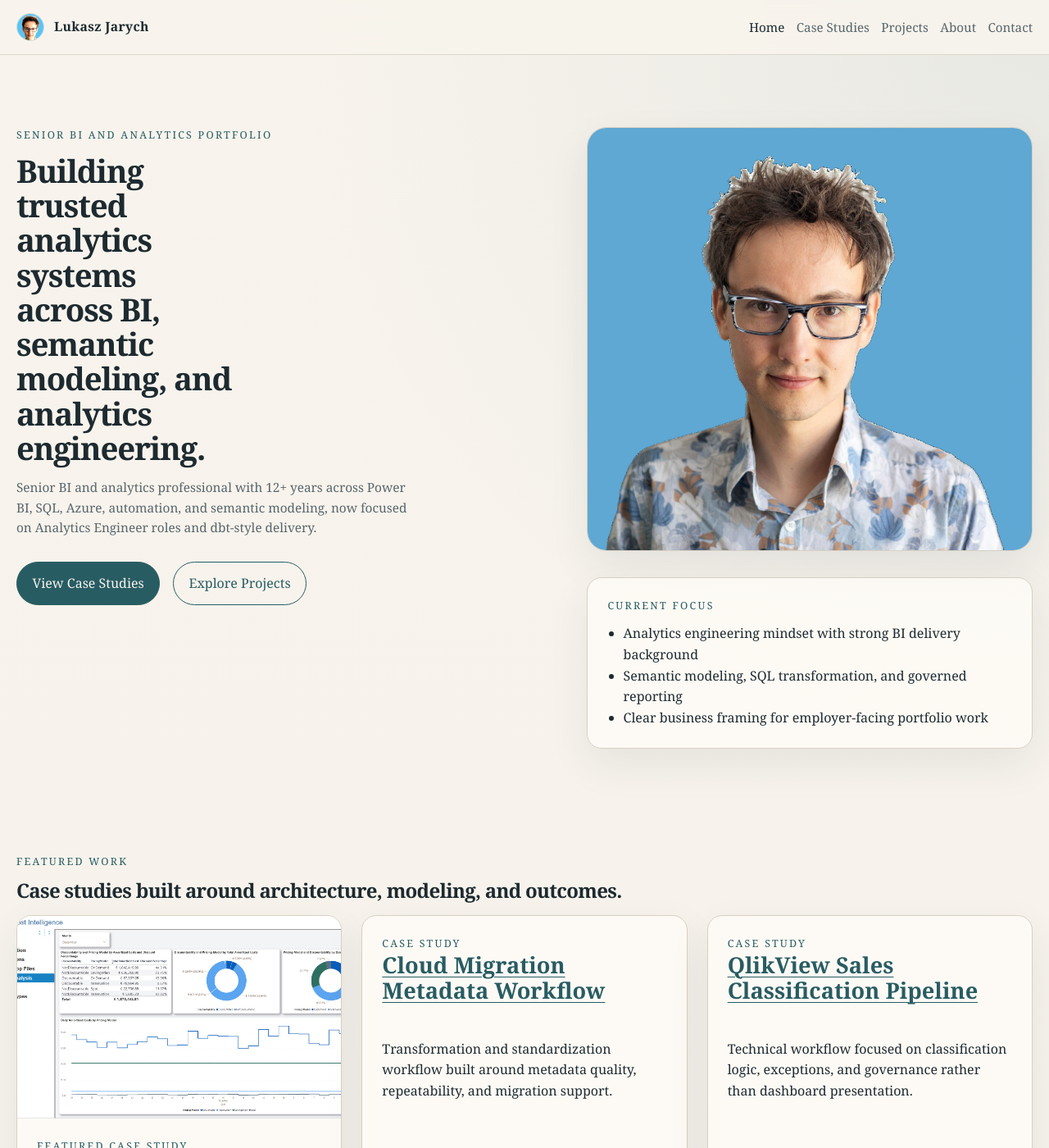
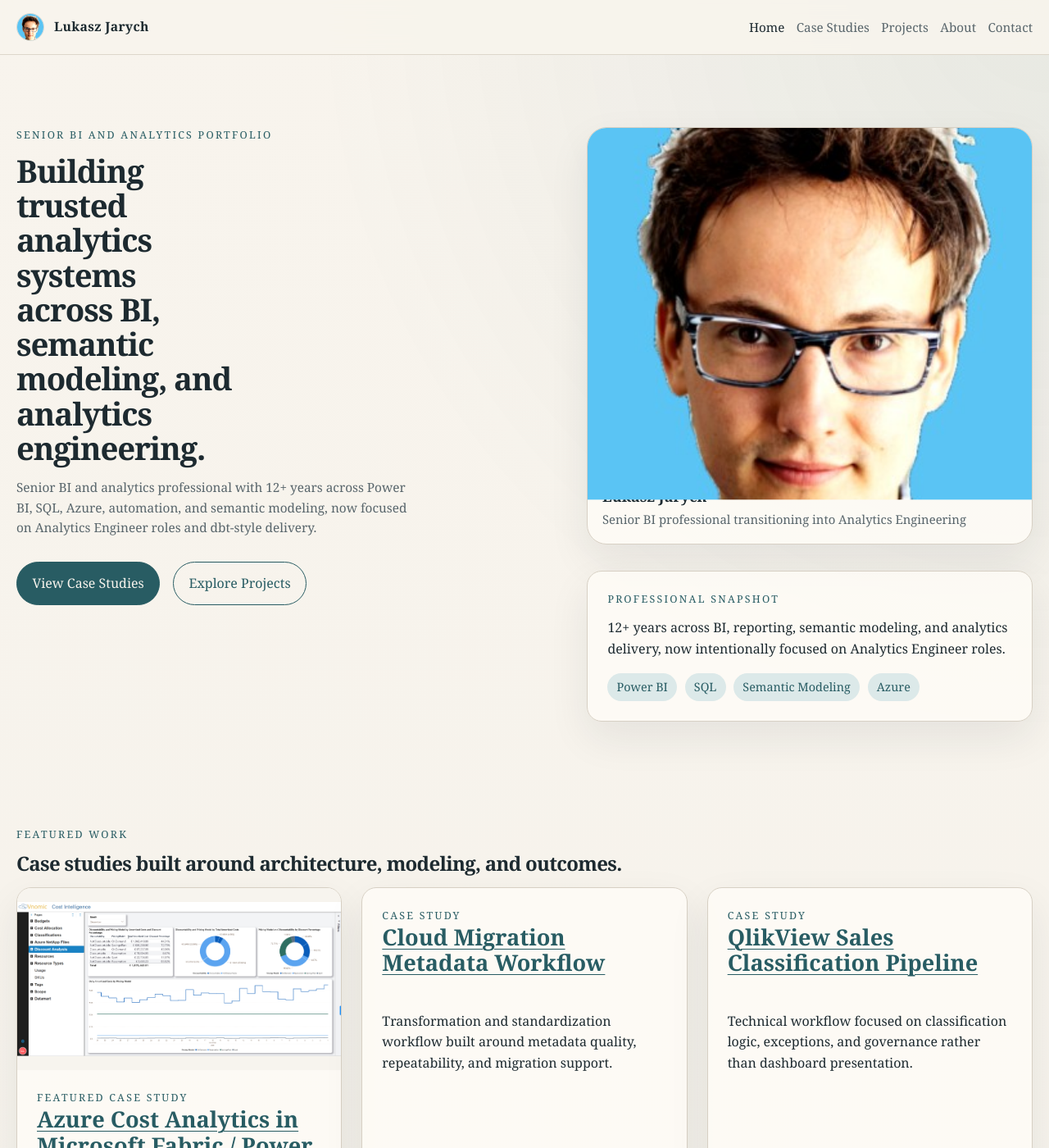
Before and after one commit to lukaszjarych/lukaszjarych.github.io, a Jekyll site: the page built from index.md, in a window 1280 px wide and 1400 px high. Shown: the whole window at 82% size. Built offline with Jekyll 4.4.1, drawn with Linux system fonts in a browser that asks for light colours.

Commit message:
Refine profile presentation on home and about

```diff
--- a/_data/settings.yml
+++ b/_data/settings.yml
@@ -1,3 +1,4 @@
-profile_photo: /assets/images/profile/photo.png
+home_photo: /assets/images/profile/avatar.png
+about_photo: ""
 profile_avatar: /assets/images/profile/avatar.png
 profile_photo_alt: "Portrait of Lukasz Jarych"
--- a/_layouts/home.html
+++ b/_layouts/home.html
@@ -14,18 +14,24 @@ layout: default
       </div>
     </div>
     <aside class="hero-side">
-      {% if site.data.settings.profile_photo %}
+      {% if site.data.settings.home_photo %}
         <figure class="profile-card">
-          <img class="profile-card__image" src="{{ site.data.settings.profile_photo | relative_url }}" alt="{{ site.data.settings.profile_photo_alt }}">
+          <img class="profile-card__image" src="{{ site.data.settings.home_photo | relative_url }}" alt="{{ site.data.settings.profile_photo_alt }}">
+          <figcaption class="profile-card__caption">
+            <strong>Lukasz Jarych</strong>
+            <span>Senior BI professional transitioning into Analytics Engineering</span>
+          </figcaption>
         </figure>
       {% endif %}
       <section class="hero-panel">
-        <p class="eyebrow">Current Focus</p>
-        <ul class="simple-list">
-          <li>Analytics engineering mindset with strong BI delivery background</li>
-          <li>Semantic modeling, SQL transformation, and governed reporting</li>
-          <li>Clear business framing for employer-facing portfolio work</li>
-        </ul>
+        <p class="eyebrow">Professional Snapshot</p>
+        <p>12+ years across BI, reporting, semantic modeling, and analytics delivery, now intentionally focused on Analytics Engineer roles.</p>
+        <div class="tag-list">
+          <span class="tag">Power BI</span>
+          <span class="tag">SQL</span>
+          <span class="tag">Semantic Modeling</span>
+          <span class="tag">Azure</span>
+        </div>
       </section>
     </aside>
   </div>
@@ -106,9 +112,9 @@ layout: default
       <p class="eyebrow">About</p>
       <h2>Experienced in the full path from business reporting to data model design.</h2>
       <p>This portfolio is designed as a concise professional hub. It highlights selected work where business value, architecture, transformation logic, and model quality are more important than visual volume.</p>
-      {% if site.data.settings.profile_photo %}
+      {% if site.data.settings.about_photo %}
         <figure class="inline-profile">
-          <img src="{{ site.data.settings.profile_photo | relative_url }}" alt="{{ site.data.settings.profile_photo_alt }}">
+          <img src="{{ site.data.settings.about_photo | relative_url }}" alt="{{ site.data.settings.profile_photo_alt }}">
         </figure>
       {% endif %}
       <p><a href="{{ '/about/' | relative_url }}">Read more about my background</a></p>
--- a/assets/css/style.scss
+++ b/assets/css/style.scss
@@ -174,10 +174,27 @@ img {
 
 .profile-card__image {
   width: 100%;
-  min-height: 300px;
-  aspect-ratio: 4 / 3.8;
+  min-height: 280px;
+  aspect-ratio: 4 / 3.1;
   object-fit: cover;
-  object-position: center top;
+  object-position: center center;
+  transform: scale(1.16);
+  transform-origin: center center;
+}
+
+.profile-card__caption {
+  display: grid;
+  gap: 0.15rem;
+  padding: 0.95rem 1.1rem 1.1rem;
+}
+
+.profile-card__caption strong {
+  font-size: 1.12rem;
+}
+
+.profile-card__caption span {
+  color: var(--muted);
+  font-size: 0.93rem;
 }
 
 .inline-profile {
@@ -189,14 +206,14 @@ img {
 .about-photo img {
   width: 100%;
   min-height: 280px;
-  aspect-ratio: 4 / 5;
+  aspect-ratio: 16 / 10;
   object-fit: cover;
-  object-position: center top;
+  object-position: center center;
 }
 
 .about-photo {
   margin: 1.5rem 0 2rem;
-  max-width: 340px;
+  max-width: 720px;
 }
 
 .eyebrow {
@@ -221,6 +238,10 @@ img {
 .panel,
 .contact-card {
   padding: 1.5rem;
+}
+
+.hero-panel p {
+  margin-top: 0;
 }
 
 .hero__actions {
@@ -263,9 +284,10 @@ img {
 }
 
 .card__image {
-  aspect-ratio: 16 / 10;
+  aspect-ratio: 16 / 9;
   width: 100%;
-  object-fit: cover;
+  object-fit: contain;
+  background: #f7f4ee;
   border-radius: 0;
 }
 
```
Also changed, not shown: about.md (+2 -2 lines), 1 other file.
